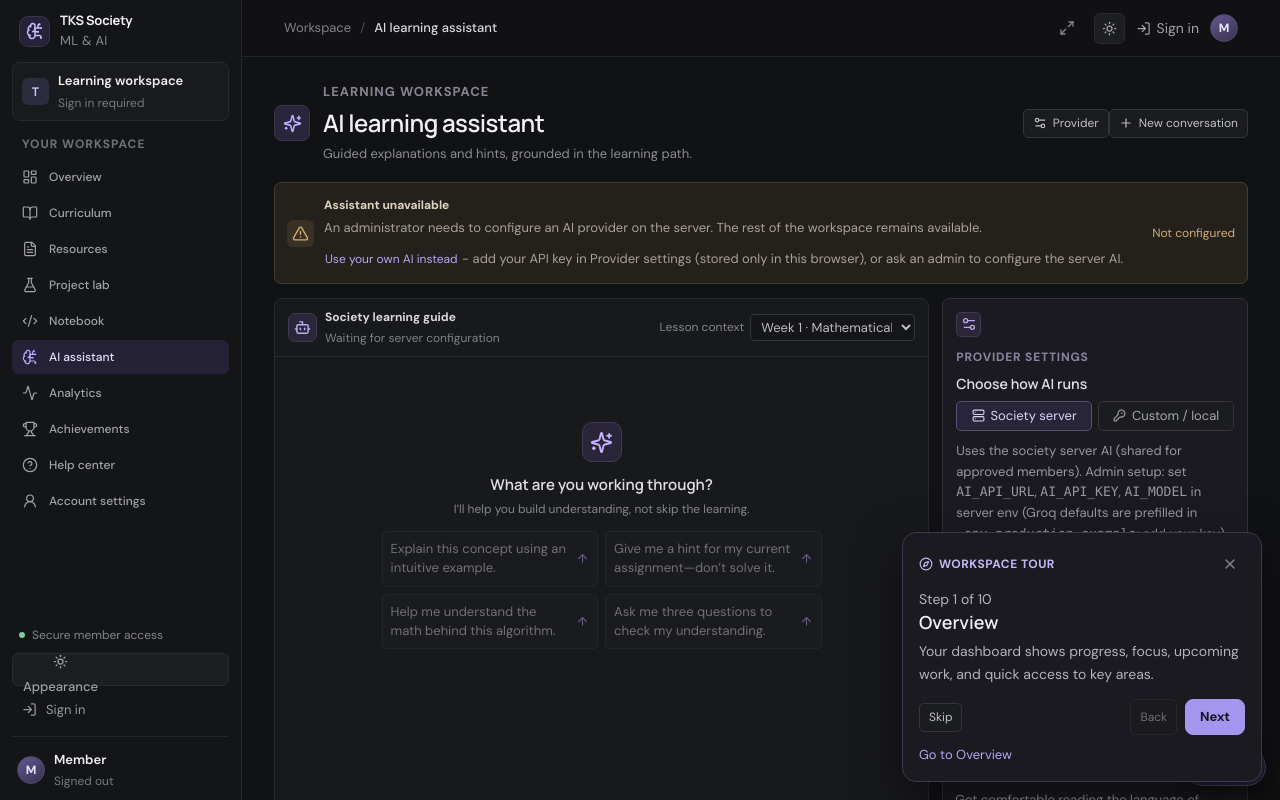
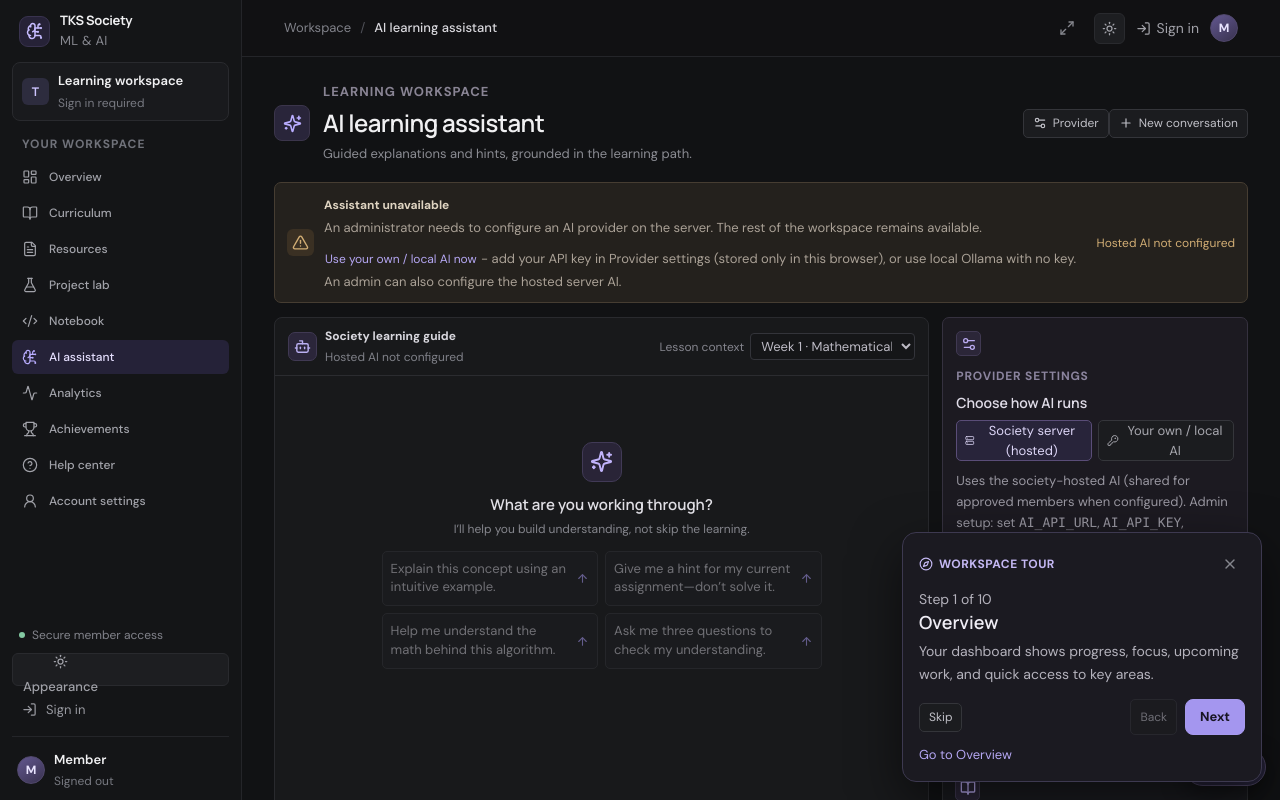
Before and after one commit to dhansikarcs-cs/tks-ml-ai-society, a Next.js app: page /assistant in a window 1280 px wide. Both pictures are taken after a click on the button "Provider". Shown: the top 800 px of the page. Built offline with nearby package versions, Linux system fonts and the light colour scheme; no server answers.

Commit message:
Clarify hosted and local AI options in assistant

```diff
--- a/src/components/assistant-view.tsx
+++ b/src/components/assistant-view.tsx
@@ -157,12 +157,12 @@ export function AssistantView() {
   }
 
   const statusLabel = provider.mode === "custom"
-    ? (customReady ? `Custom provider · ${provider.model}` : "Set a custom provider endpoint and model")
-    : (serverReady ? "Available via society server" : "Waiting for server configuration");
+    ? (customReady ? `Your AI · ${provider.model}` : "Set your own/local AI endpoint and model")
+    : (serverReady ? "Available via society-hosted AI" : "Hosted AI not configured");
 
   return <ModuleShell title="AI learning assistant" description="Guided explanations and hints, grounded in the learning path." icon={Sparkles}
     actions={<><button className="small-outline-button" onClick={() => setShowSettings((v) => !v)}><Settings2 size={14} /> Provider</button><button className="small-outline-button" onClick={newConversation}><Plus size={14} /> New conversation</button></>}>
-    {!ready && <div className="assistant-unavailable"><span><TriangleAlert size={17} /></span><div><strong>Assistant unavailable</strong><p>{provider.mode === "server" ? (serverReason || "Configure an AI provider and approved member authentication to enable the assistant.") : "Add a custom API endpoint and model in Provider settings to use your own or a local AI."} The rest of the workspace remains available.</p>{provider.mode === "server" && <p style={{marginTop:8}}><button type="button" className="text-button" onClick={() => setShowSettings(true)}>Use your own AI instead</button> - add your API key in Provider settings (stored only in this browser), or ask an admin to configure the server AI.</p>}</div><span className="assistant-config-badge">{provider.mode === "custom" ? "Custom setup needed" : "Not configured"}</span></div>}
+    {!ready && <div className="assistant-unavailable"><span><TriangleAlert size={17} /></span><div><strong>Assistant unavailable</strong><p>{provider.mode === "server" ? (serverReason || "The society-hosted AI is not configured yet.") : "Add your own or local AI endpoint and model in Provider settings."} The rest of the workspace remains available.</p>{provider.mode === "server" && <p style={{marginTop:8}}><button type="button" className="text-button" onClick={() => setShowSettings(true)}>Use your own / local AI now</button> - add your API key in Provider settings (stored only in this browser), or use local Ollama with no key. An admin can also configure the hosted server AI.</p>}</div><span className="assistant-config-badge">{provider.mode === "custom" ? "AI setup needed" : "Hosted AI not configured"}</span></div>}
     <div className="assistant-layout">
       <section className="assistant-chat-panel">
         <div className="assistant-chat-header"><div><span className="assistant-bot-avatar"><Bot size={17} /></span><span><strong>Society learning guide</strong><small>{statusLabel}</small></span></div><label>Lesson context<select value={week} onChange={(event) => setWeek(Number(event.target.value))}>{curriculum.map((item) => <option key={item.week} value={item.week}>Week {item.week} · {item.title}</option>)}</select></label></div>
@@ -178,11 +178,11 @@ export function AssistantView() {
       <aside className="assistant-context-column">
         {showSettings && <div className="assistant-context-card assistant-provider-card"><span className="context-icon"><Settings2 size={16} /></span><span className="context-label">PROVIDER SETTINGS</span><h3>Choose how AI runs</h3>
           <div className="provider-mode-toggle">
-            <button type="button" className={provider.mode === "server" ? "provider-mode-active" : ""} onClick={() => updateProvider({ ...provider, mode: "server" })}><Server size={13} /> Society server</button>
-            <button type="button" className={provider.mode === "custom" ? "provider-mode-active" : ""} onClick={() => updateProvider({ ...provider, mode: "custom" })}><KeyRound size={13} /> Custom / local</button>
+            <button type="button" className={provider.mode === "server" ? "provider-mode-active" : ""} onClick={() => updateProvider({ ...provider, mode: "server" })}><Server size={13} /> Society server (hosted)</button>
+            <button type="button" className={provider.mode === "custom" ? "provider-mode-active" : ""} onClick={() => updateProvider({ ...provider, mode: "custom" })}><KeyRound size={13} /> Your own / local AI</button>
           </div>
-          {provider.mode === "server" ? <div className="provider-help"><p>Uses the society server AI (shared for approved members). Admin setup: set <code>AI_API_URL</code>, <code>AI_API_KEY</code>, <code>AI_MODEL</code> in server env (Groq defaults are prefilled in <code>.env.production.example</code>; add your key).</p><p style={{marginTop:8}}><strong>Want to use your own AI now?</strong> Switch to <strong>Custom / local</strong> - your key stays in your browser only.</p></div> : <div className="provider-fields">
-            <div className="provider-help"><p><strong>Add your own AI (private to your browser):</strong></p><ol style={{margin:"8px 0 0",paddingLeft:18,lineHeight:1.7}}><li>Pick a preset below (Groq/Grok/OpenRouter/local Ollama) or enter any OpenAI-compatible endpoint.</li><li>Paste your API key (not needed for some local servers).</li><li>Set the model name and start chatting. Settings are stored only in this browser; requests go directly to your provider.</li></ol><p style={{marginTop:8}}>Local AI: install <a href="https://ollama.com" target="_blank" rel="noreferrer">Ollama</a>, run <code>ollama run llama3.2</code>, and allow browser CORS if needed.</p></div>
+          {provider.mode === "server" ? <div className="provider-help"><p>Uses the society-hosted AI (shared for approved members when configured). Admin setup: set <code>AI_API_URL</code>, <code>AI_API_KEY</code>, <code>AI_MODEL</code> in server env (Groq defaults are prefilled in <code>.env.production.example</code>; add your key).</p><p style={{marginTop:8}}><strong>Want to use AI right now?</strong> Switch to <strong>Your own / local AI</strong> - your key stays in your browser only, and local Ollama needs no API key.</p></div> : <div className="provider-fields">
+            <div className="provider-help"><p><strong>Add your own or local AI (private to your browser):</strong></p><ol style={{margin:"8px 0 0",paddingLeft:18,lineHeight:1.7}}><li>Pick a preset below (Groq, Grok, OpenRouter, or local Ollama) or enter any OpenAI-compatible endpoint.</li><li>Paste your API key if needed (local Ollama usually needs no key).</li><li>Set the model name and start chatting. Settings are stored only in this browser; requests go directly to your provider.</li></ol><p style={{marginTop:8}}><strong>Local AI:</strong> install <a href="https://ollama.com" target="_blank" rel="noreferrer">Ollama</a>, run <code>ollama run llama3.2</code>, then use the “Use local Ollama” preset. If the browser blocks it, allow CORS for Ollama.</p></div>
             <label>API endpoint<input value={provider.url} onChange={(e) => updateProvider({ ...provider, url: e.target.value })} placeholder="https://api.x.ai/v1/chat/completions" /></label>
             <label>API key <small>(optional for some local servers)</small><input type="password" value={provider.key} onChange={(e) => updateProvider({ ...provider, key: e.target.value })} placeholder="Paste your key" autoComplete="off" /></label>
             <label>Model<input value={provider.model} onChange={(e) => updateProvider({ ...provider, model: e.target.value })} placeholder="grok-2-latest" /></label>
```
